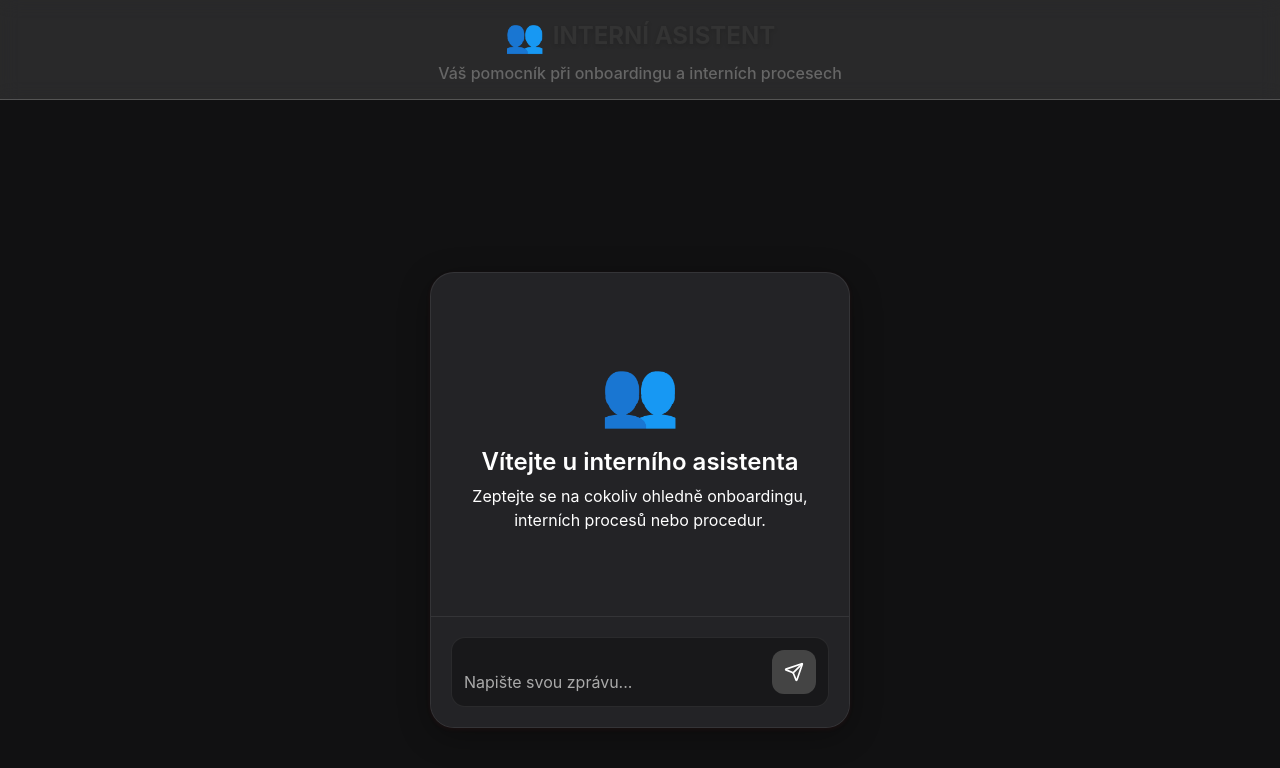
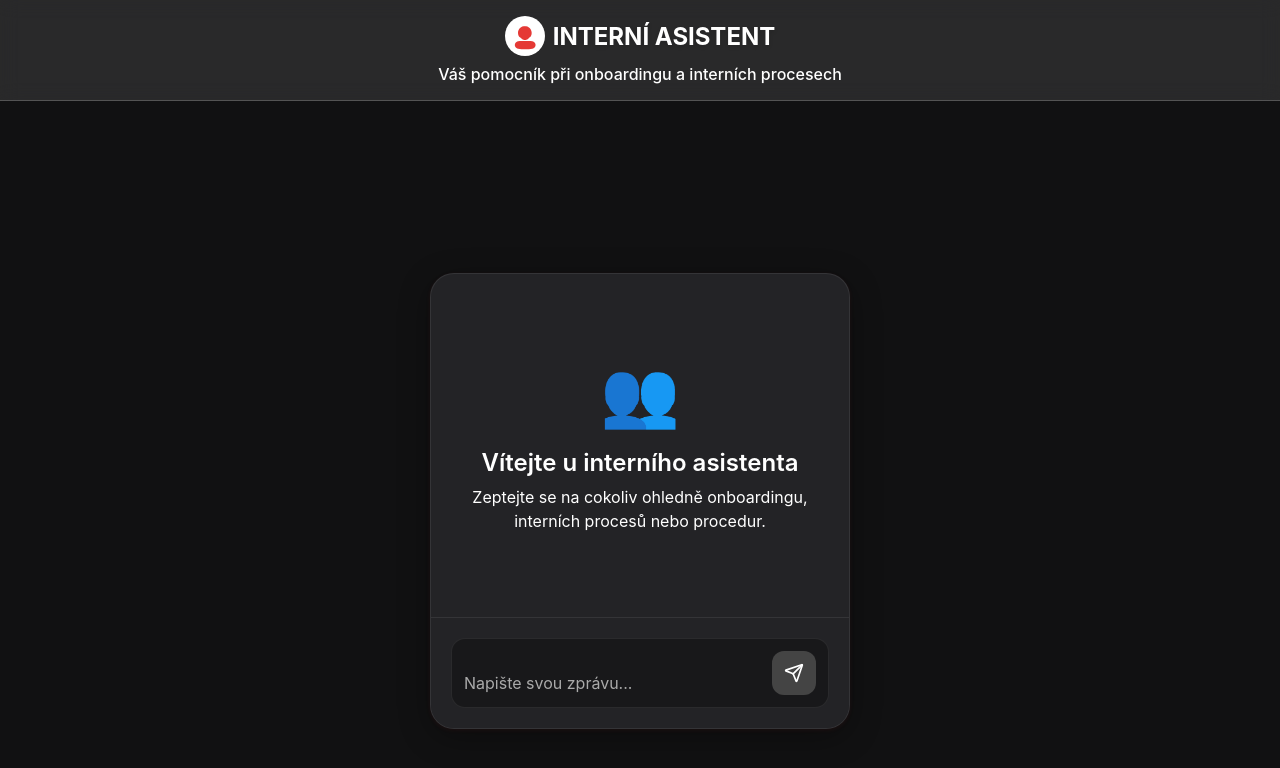
Before and after one commit to lsei27/chatbot-project-internal, a React (Create React App) app in the folder frontend/: page / in a window 1280 px wide. Shown: the top 768 px of the page. Built offline with nearby package versions, Linux system fonts and the light colour scheme.

Commit message:
Hlavička: bílé texty, inline SVG logo IN CATERING místo ikony, brand styl.

```diff
--- a/frontend/src/components/Header.css
+++ b/frontend/src/components/Header.css
@@ -30,13 +30,13 @@
 .logo-text {
   font-size: 1.5rem;
   font-weight: bold;
-  color: #333;
+  color: #fff;
   text-shadow: 0 2px 4px rgba(0, 0, 0, 0.1);
 }
 
 .header-subtitle {
   font-size: 1rem;
-  color: #666;
+  color: #fff;
   font-weight: 500;
 }
 
--- a/frontend/src/components/Header.js
+++ b/frontend/src/components/Header.js
@@ -6,7 +6,15 @@ const Header = () => {
     <header className="header">
       <div className="header-content">
         <div className="logo">
-          <span className="logo-icon">👥</span>
+          <span className="logo-icon" style={{display: 'flex', alignItems: 'center'}}>
+            {/* Inline SVG logo IN CATERING */}
+            <svg width="40" height="40" viewBox="0 0 80 80" fill="none" xmlns="http://www.w3.org/2000/svg">
+              <g>
+                <circle cx="40" cy="40" r="40" fill="#fff"/>
+                <path d="M60.2 54.6c-1.2-2.2-3.2-3.7-5.6-4.1-2.2-0.4-4.5-0.6-6.7-0.6h-15c-2.3 0-4.5 0.2-6.7 0.6-2.4 0.4-4.4 1.9-5.6 4.1-1.2 2.2-1.2 4.8 0 7 1.2 2.2 3.2 3.7 5.6 4.1 2.2 0.4 4.5 0.6 6.7 0.6h15c2.3 0 4.5-0.2 6.7-0.6 2.4-0.4 4.4-1.9 5.6-4.1 1.2-2.2 1.2-4.8 0-7zM40 48c5.5 0 10-4.5 10-10s-4.5-10-10-10-10 4.5-10 10 4.5 10 10 10zm0-28c-7.7 0-14 6.3-14 14 0 2.2 0.5 4.3 1.4 6.2 1.2 2.2 3.2 3.7 5.6 4.1 2.2 0.4 4.5 0.6 6.7 0.6s4.5-0.2 6.7-0.6c2.4-0.4 4.4-1.9 5.6-4.1 0.9-1.9 1.4-4 1.4-6.2 0-7.7-6.3-14-14-14z" fill="#e53935"/>
+              </g>
+            </svg>
+          </span>
           <span className="logo-text">INTERNÍ ASISTENT</span>
         </div>
         <div className="header-subtitle">
```
